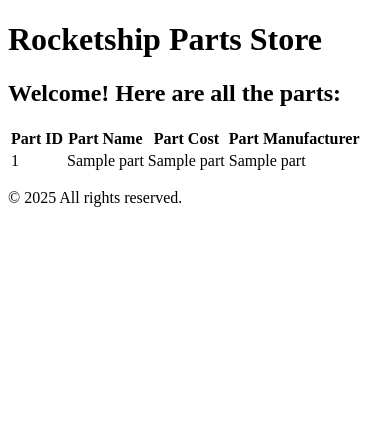
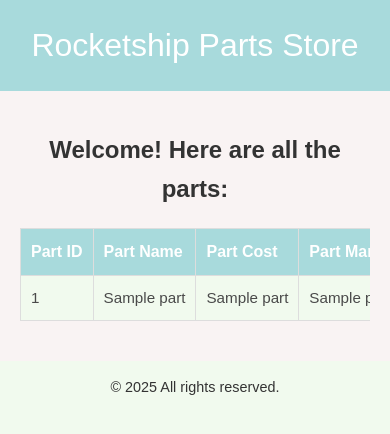
Before and after one commit to fiorittoev/cloudinc, a Python web app: template templates/storefront.html in a window 390 px wide. Shown: the top 434 px of the page. Run offline with Jinja, Linux system fonts and the light colour scheme; the template is opened without the code that fills it: most values are stand-ins (such as "Sample title", 1, 10 or a date in 2020).

```diff
--- a/docker-compose.yml
+++ b/docker-compose.yml
@@ -7,7 +7,7 @@ services:
       - "5000:5000"
     environment:
       - FLASK_ENV=production
-      - SQLALCHEMY_DATABASE_URI=mysql+pymysql://admin:your_password@your-rds-endpoint.amazonaws.com/my_database
+      - SQLALCHEMY_DATABASE_URI=mysql+pymysql://admin:MI361isfun@database-1.cxsaq0qa4oil.us-east-2.rds.amazonaws.com/parts
     depends_on:
       - db
 
@@ -17,9 +17,9 @@ services:
       - "3306:3306"
     environment:
       MYSQL_ROOT_PASSWORD: root
-      MYSQL_DATABASE: my_database
+      MYSQL_DATABASE: parts
       MYSQL_USER: admin
-      MYSQL_PASSWORD: your_password
+      MYSQL_PASSWORD: MI361isfun
     networks:
       - app_network
 
--- a/requirements.txt
+++ b/requirements.txt
@@ -2,3 +2,4 @@ Flask
 mysql-connector-python
 gunicorn
 flask_sqlalchemy
+pymysql
--- a/routes/parts.py
+++ b/routes.py
@@ -1,11 +1,13 @@
 from flask import render_template
-from app import app
-import database as db
+from utils import database as db
+import app
 
 @app.route('/')
 def index():
     """Route to display all parts."""
+
     conn = db.create_connection()
+    db.create_table(conn)
     if conn:
         parts = db.fetch_parts(conn)
         conn.close()  # Close connection after use
--- a/routes/__init__.py
+++ /dev/null
@@ -1 +0,0 @@
-from routes.parts import *
--- a/static/css/layout.css
+++ b/static/css/layout.css
@@ -0,0 +1,97 @@
+* {
+    margin: 0;
+    padding: 0;
+    box-sizing: border-box;
+}
+
+body {
+    font-family: 'Arial', sans-serif;
+    background-color: #f9f3f3; /* Light pastel background */
+    color: #4a4a4a;
+    line-height: 1.6;
+}
+
+/* Header Styles */
+header {
+    background-color: #a8dadc; /* Pastel blue */
+    color: #fff;
+    padding: 20px;
+    text-align: center;
+}
+
+header h1 {
+    font-size: 3rem;
+    font-weight: 400;
+}
+
+/* Main Content Styling */
+main {
+    padding: 40px 20px;
+}
+
+/* Footer Styles */
+footer {
+    background-color: #f1faee; /* Pastel cream */
+    color: #333;
+    text-align: center;
+    padding: 15px;
+}
+
+footer p {
+    font-size: 0.9rem;
+}
+
+/* Block for content */
+.content {
+    background-color: #e0fbfc; /* Light teal */
+    padding: 20px;
+    border-radius: 8px;
+    box-shadow: 0 4px 6px rgba(0, 0, 0, 0.1);
+}
+
+/* Links */
+a {
+    color: #d4a5a5; /* Soft pinkish pastel */
+    text-decoration: none;
+}
+
+a:hover {
+    color: #ffadad; /* Light coral pink */
+    text-decoration: underline;
+}
+
+/* Add some padding and spacing */
+h2, p {
+    margin-bottom: 20px;
+}
+
+@media (max-width: 768px) {
+    header h1 {
+        font-size: 2rem;
+    }
+
+    h2 {
+        font-size: 1.5rem;
+    }
+
+    table {
+        font-size: 0.85rem;
+    }
+
+    th, td {
+        padding: 8px;
+    }
+
+    /* Adjust layout for mobile */
+    table {
+        font-size: 0.9rem;
+        overflow-x: auto;
+        display: block;
+        -webkit-overflow-scrolling: touch;
+    }
+
+    th, td {
+        white-space: nowrap;
+        word-wrap: break-word;
+    }
+}
--- /dev/null
+++ b/static/css/storefront.css
@@ -0,0 +1,53 @@
+/* Table Styling */
+table {
+    width: 100%;
+    border-collapse: collapse;
+    margin-top: 20px;
+}
+
+th, td {
+    padding: 12px 15px;
+    text-align: left;
+    border: 1px solid #ddd;
+}
+
+th {
+    background-color: #a8dadc; /* Pastel blue for table header */
+    color: #fff;
+    font-size: 1rem;
+}
+
+td {
+    background-color: #f1faee; /* Pastel cream for table rows */
+    color: #4a4a4a;
+    font-size: 0.95rem;
+}
+
+/* Hover Effect for Table Rows */
+tr:hover {
+    background-color: #e0fbfc; /* Light teal hover effect */
+}
+
+/* Header for the Content */
+h2 {
+    color: #333;
+    font-size: 2rem;
+    margin-bottom: 20px;
+    text-align: center;
+}
+
+/* Responsive Table */
+@media (max-width: 768px) {
+    table {
+        width: 100%;
+        font-size: 0.9rem;
+    }
+
+    th, td {
+        padding: 10px;
+    }
+
+    h2 {
+        font-size: 1.5rem;
+    }
+}
--- a/static/css/style.css
+++ b/static/css/style.css
@@ -1 +1,2 @@
-@import "layout.css"
+@import "layout.css";
+@import "storefront.css";
--- a/templates/shared/layout.html
+++ b/templates/shared/layout.html
@@ -3,6 +3,7 @@
 <head>
     <meta charset="UTF-8">
     <meta name="viewport" content="width=device-width, initial-scale=1.0">
+    <link rel="stylesheet" href="{{ url_for('static', filename='css/style.css') }}">
     <title>Rocketship Parts Store</title>
 </head>
 <body>
```
Also changed, not shown: app.py (+1 -7 lines), database/initial_data/parts.csv (added, +11 -0 lines), utils/database.py (+22 -4 lines).
